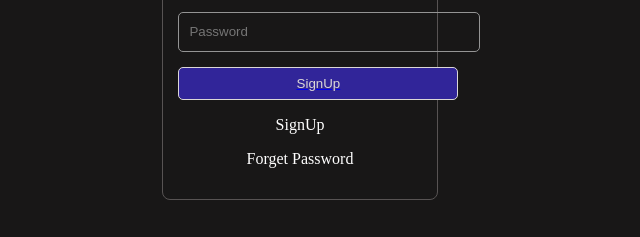
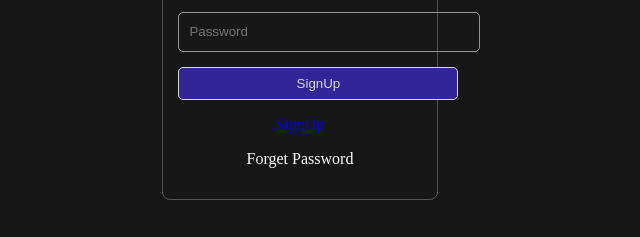
Before and after one commit to danish-shabbir-1/JavaScript, a plain HTML site: page Blog App/login.html in a window 1280 px wide. Shown: the part 267-504 px from the top of the page, 340-980 px from the left. Drawn offline with Linux system fonts and the light colour scheme; no server answers.

```diff
--- a/Blog App/login.html
+++ b/Blog App/login.html
@@ -21,8 +21,8 @@
           value="example@gmail.com"
         />
         <input id="login-pass" type="password" placeholder="Password" />
-       <a href="./index.html"> <button id="login-Button">SignUp</button></a>
-        <p>SignUp</p>
+        <button id="login-Button">SignUp</button>
+        <a href="./index.html"> <p>SignUp</p></a>
         <p>Forget Password</p>
       </form>
     </div>
```
